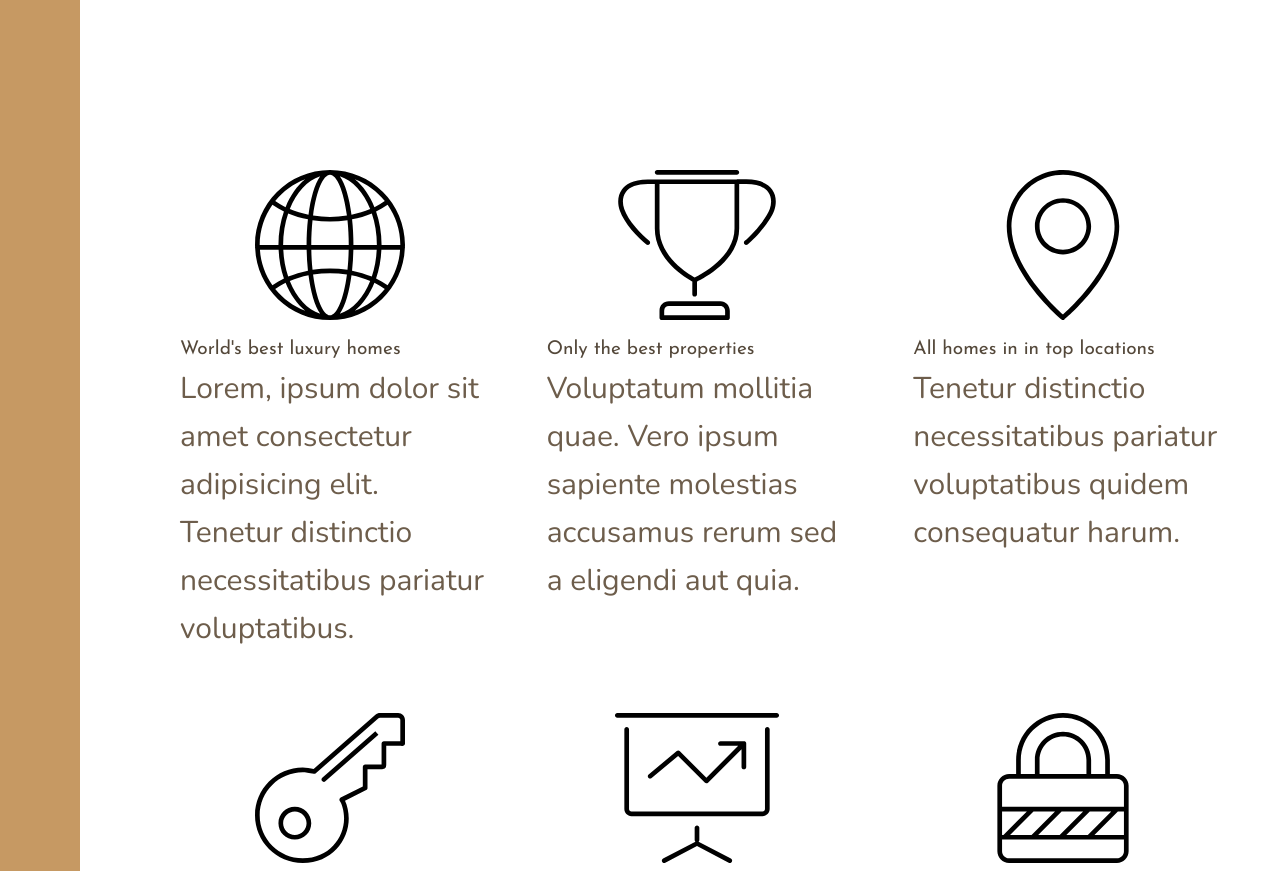
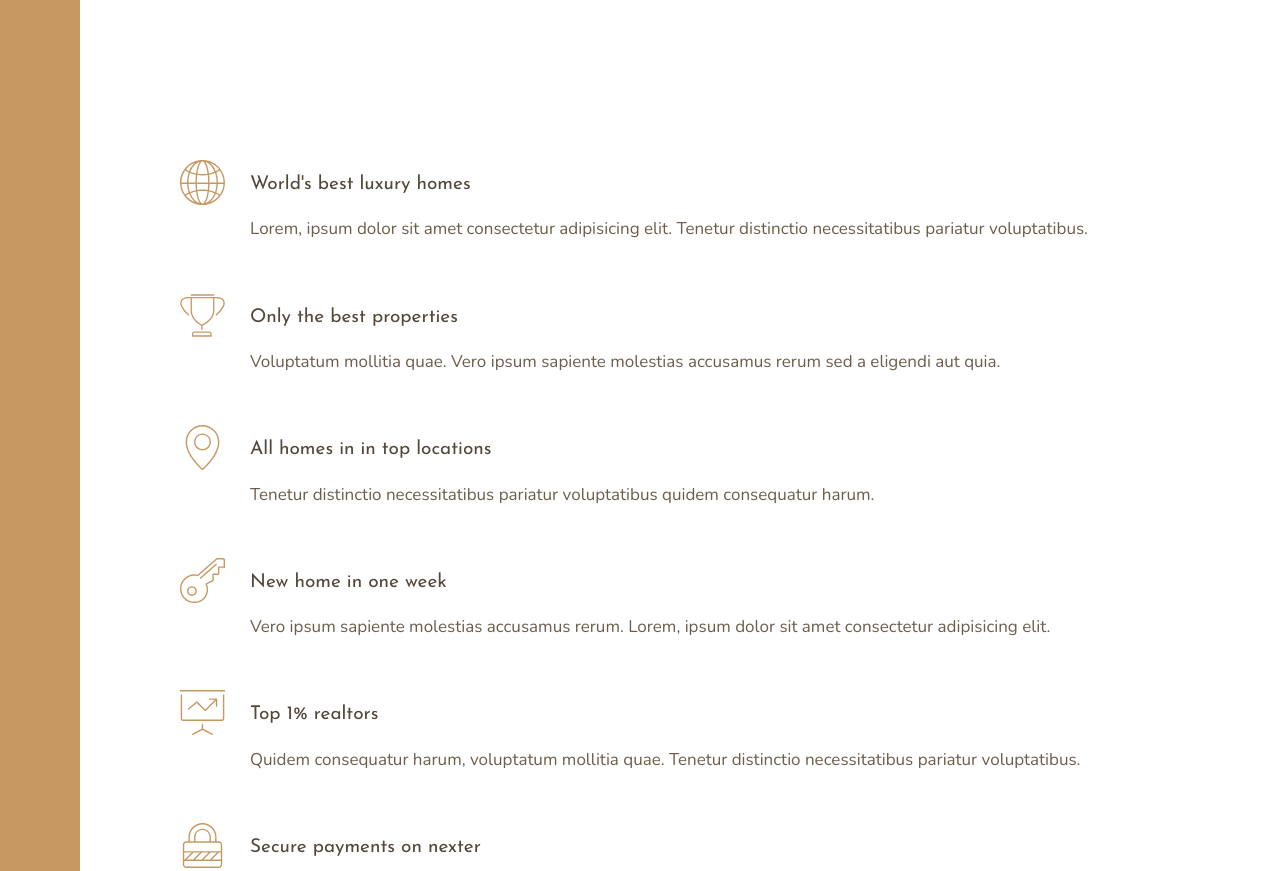
Before and after one commit to wemali05/grid, a website: page index.html in a window 1280 px wide. Shown: the part 660-1531 px from the top of the page. Drawn offline with nearby package versions, Linux system fonts and the light colour scheme; files that its build step writes are made by us from their sources.

Commit message:
feature section self grid

```diff
--- a/sass/_features.scss
+++ b/sass/_features.scss
@@ -5,6 +5,27 @@
     margin: 15rem 0;
 
     display: grid;
-    grid-template-columns: repeat(3, 1fr);
+    // grid-template-columns: repeat(3, 1fr);
+    grid-template-columns: repeat(autofit, minmax(25rem, 1fr));
     grid-gap: 6rem;
+    align-items: start;
 }
+
+.feature {
+    display: grid;
+    grid-template-columns: min-content 1fr;
+    grid-row-gap: 1.5rem;
+    grid-column-gap: 2.5rem;
+
+    &__icon {
+        fill: $color-primary;
+        width: 4.5rem;
+        height: 4.5rem;
+        grid-row: 1 / span 2;
+        transform: translateY(-1rem);
+    }
+
+    &__text {
+        font-size: 1.7rem;
+    }
+}
```
